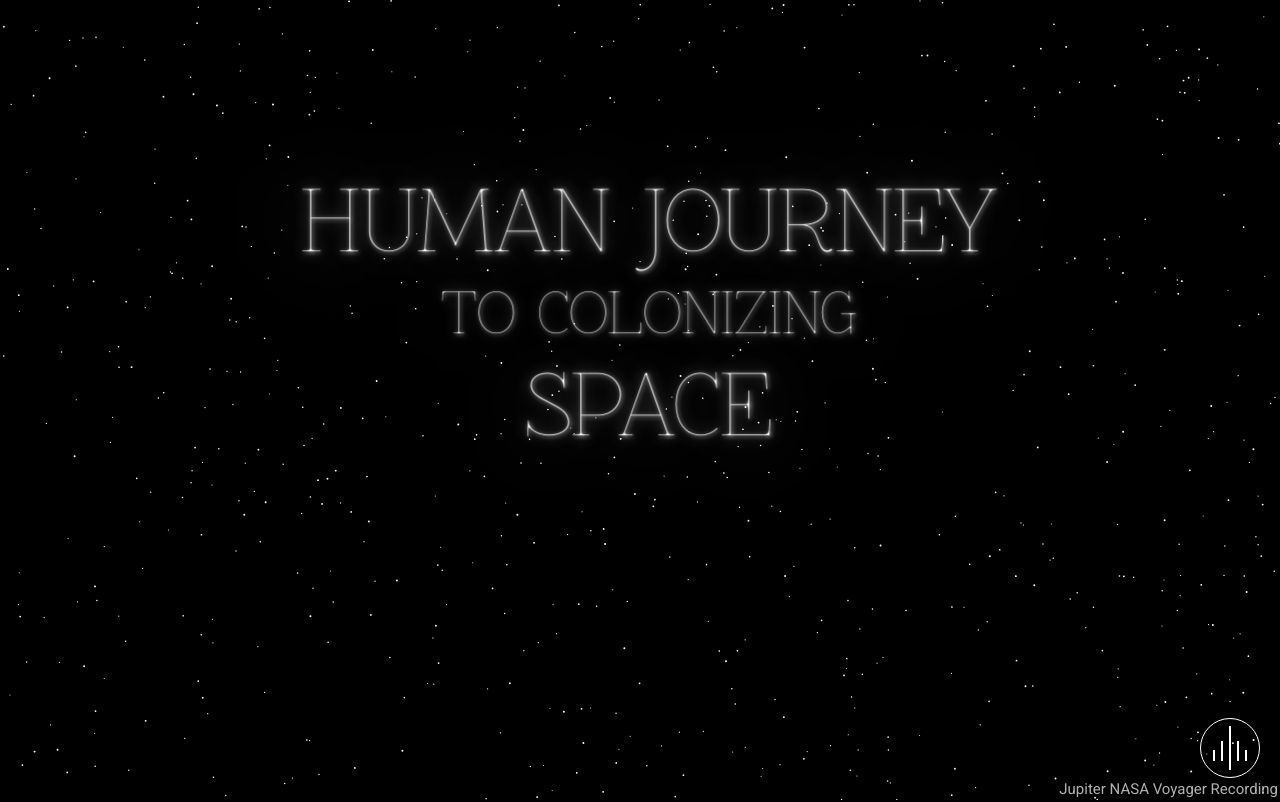
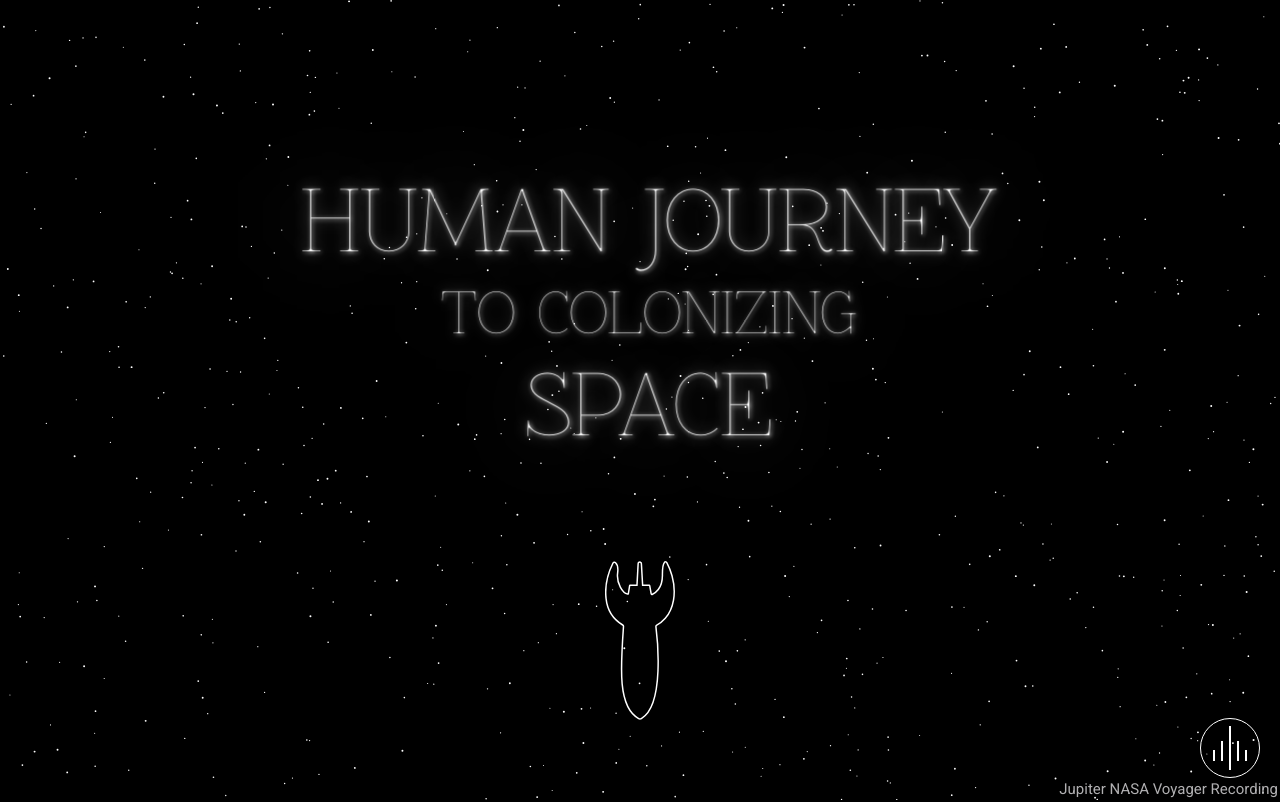
Before and after one commit to brigittarucz/space-colonization-timeline, a website: page index.html in a window 1280 px wide. Shown: the top 802 px of the page. Drawn offline with Linux system fonts and the light colour scheme; animation ran at ten frames a second.

Commit message:
fly away

```diff
--- a/index.html
+++ b/index.html
@@ -45,6 +45,20 @@
         <span class="sound-btn__line sound-btn__line--fifth"></span>
       </span>
       <p class="song-information">Jupiter NASA Voyager Recording</p>
+
+      <svg
+        id="journey"
+        data-name="Layer 2"
+        xmlns="http://www.w3.org/2000/svg"
+        viewBox="0 0 94.65 214.52"
+      >
+        <path
+          d="M172.3,136.63C174,150,184.52,242.44,152.59,260.84a3.73,3.73,0,0,1-3.65,0c-28.63-15.54-24.31-70.32-20.48-124.44a2.18,2.18,0,0,0-1.09-2.05A47.33,47.33,0,0,1,104.94,99C102.3,77.37,111,57.2,114.11,50.89a2.31,2.31,0,0,1,3.61-.72c1.88,1.67,3.92,5.46,2.79,14-1.82,13.86,7,27.26,13.48,28.39a1,1,0,0,0,1.08-.81l1.62-10.44a.72.72,0,0,1,.72-.61h9.29l1.55-29.23a2.54,2.54,0,0,1,.88-1.81h0a2,2,0,0,1,2.58,0h0a2.55,2.55,0,0,1,.95,1.85l1.68,29.23h8.9a.72.72,0,0,1,.72.6l1.93,11a1,1,0,0,0,1.3.72c3.49-1.49,14.06-7.53,13.9-26.08-.1-11.8,1.45-16.12,2.93-17.59a2,2,0,0,1,3,.54c2.49,4.58,13.29,26.26,9.06,50.73-4,23-18.1,31.61-22.63,33.81A2.15,2.15,0,0,0,172.3,136.63Z"
+          transform="translate(-103.45 -47.81)"
+          style="fill: none;;stroke-miterlimit: 10;stroke-width: 2px"
+        />
+      </svg>
+
       <svg id="start" xmlns="http://www.w3.org/2000/svg" viewBox="0 0 300 300">
         <g>
           <circle
--- a/javascript.js
+++ b/javascript.js
@@ -381,6 +381,12 @@ function findBigGaps() {
   }
 }
 
+document.querySelector("#journey").addEventListener("click", e => {
+  window.scrollTo(0, 500);
+  document.querySelector("#journey").style.animation =
+    "slide-bottom 1s cubic-bezier(0.250, 0.460, 0.450, 0.940) both";
+});
+
 window.addEventListener("scroll", e => {
   let scroller = Math.round(window.scrollY);
 
--- a/sass/_mixins.scss
+++ b/sass/_mixins.scss
@@ -33,3 +33,40 @@
     }
   }
 }
+
+#journey {
+  position: absolute;
+  width: 70px;
+  cursor: pointer;
+  bottom: 10%;
+  left: 50%;
+  transform: translateX(-50%);
+  z-index: 5;
+  stroke: #fff;
+
+  &:hover {
+    stroke: $color-1;
+  }
+}
+
+@keyframes fadeIn {
+  0% {
+    display: none;
+    opacity: 0;
+  }
+
+  100% {
+    display: block;
+    opacity: 1;
+  }
+}
+
+@keyframes slide-bottom {
+  0% {
+    transform: translateX(-50%) translateY(0);
+  }
+  100% {
+    transform: translateX(-50%) translateY(1000px);
+    opacity: 0;
+  }
+}
```
Also changed, not shown: assets/journeybttn.svg (added), style.css.
